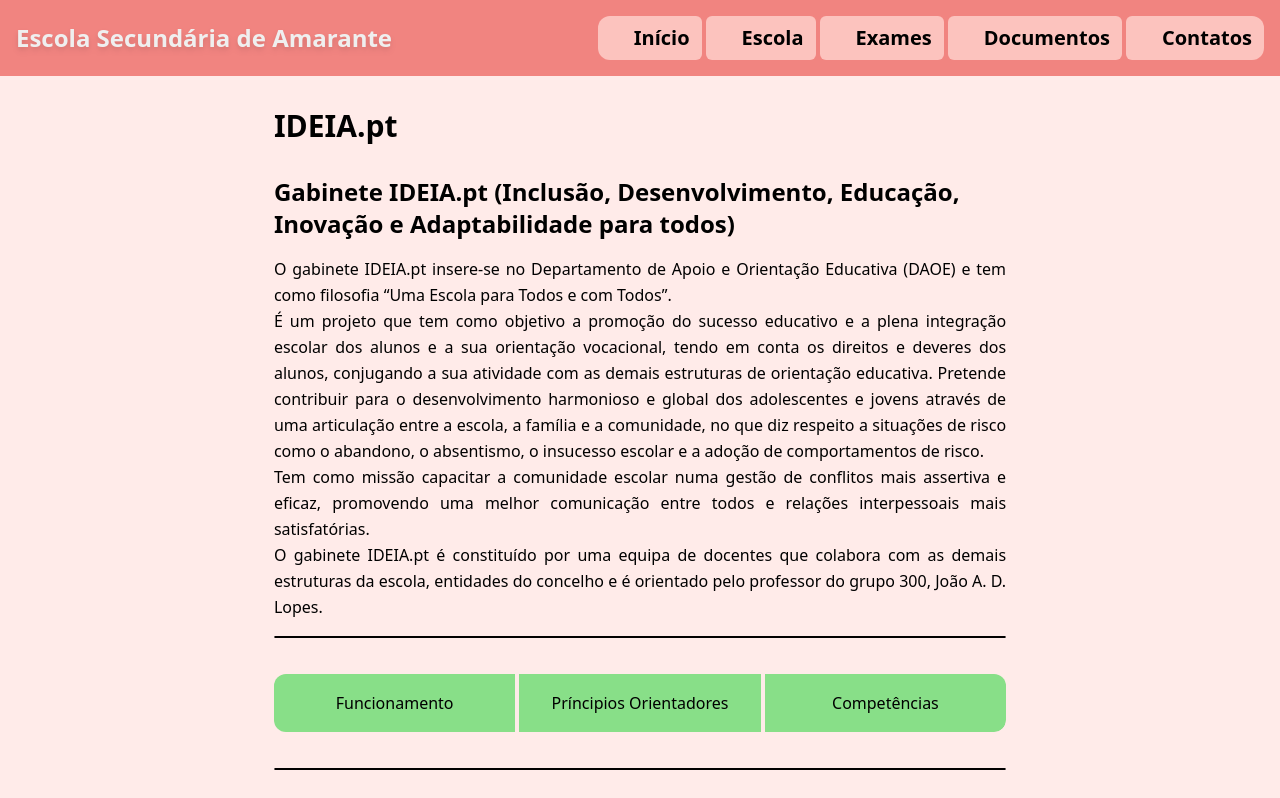
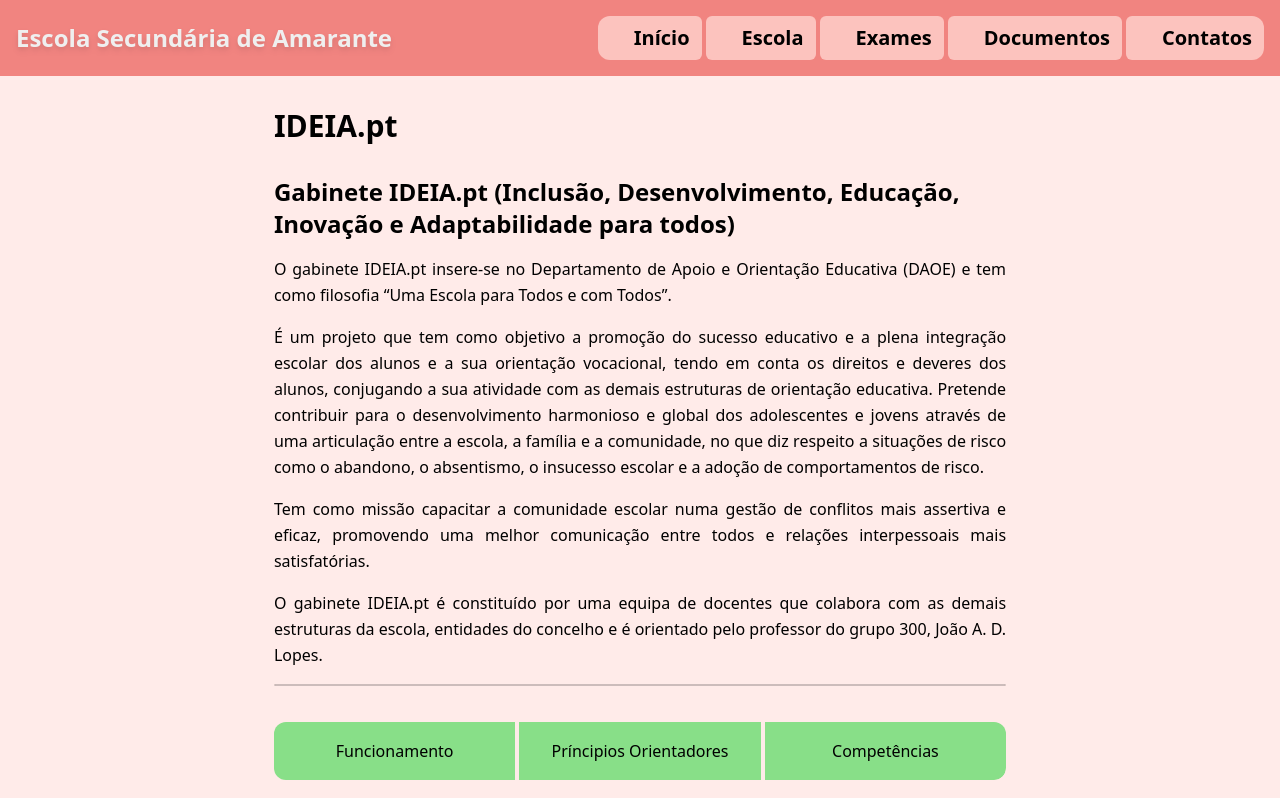
Before and after one commit to cakePhone/SiteDaEscola, a SvelteKit app: page /galaxias/ideia-pt in a window 1280 px wide. Shown: the top 798 px of the page. Built offline with nearby package versions, Linux system fonts and the light colour scheme; some icons are missing.

Commit message:
Adiciona titulo à página IDEIA

```diff
--- a/src/routes/galaxias/ideia-pt/+page.svelte
+++ b/src/routes/galaxias/ideia-pt/+page.svelte
@@ -1,6 +1,10 @@
 <script lang="ts">
   import {handleAnchorClick} from "$lib";
 </script>
+
+<svelte:head>
+  <title>IDEIA.pt</title>
+</svelte:head>
 
 <article>
   <section class="prose">
@@ -9,16 +13,19 @@
     <p>
       O gabinete IDEIA.pt insere-se no Departamento de Apoio e Orientação Educativa (DAOE) e tem como filosofia “Uma
       Escola para Todos e com Todos”.
-      <br>
+    </p>
+    <p>
       É um projeto que tem como objetivo a promoção do sucesso educativo e a plena integração escolar dos alunos e a sua
       orientação vocacional, tendo em conta os direitos e deveres dos alunos, conjugando a sua atividade com as demais
       estruturas de orientação educativa. Pretende contribuir para o desenvolvimento harmonioso e global dos
       adolescentes e jovens através de uma articulação entre a escola, a família e a comunidade, no que diz respeito a
       situações de risco como o abandono, o absentismo, o insucesso escolar e a adoção de comportamentos de risco.
-      <br>
+    </p>
+    <p>
       Tem como missão capacitar a comunidade escolar numa gestão de conflitos mais assertiva e eficaz, promovendo uma
       melhor comunicação entre todos e relações interpessoais mais satisfatórias.
-      <br>
+    </p>
+    <p>
       O gabinete IDEIA.pt é constituído por uma equipa de docentes que colabora com as demais estruturas da escola,
       entidades do concelho e é orientado pelo professor do grupo 300, João A. D. Lopes.
     </p>
@@ -37,11 +44,11 @@
     <p>
       O gabinete IDEIA.pt desenvolve a sua atividade de acordo com um plano anual de atividades que se integra no plano
       anual de atividades da escola.
-      <br>
+    </p>
+    <p>
       O gabinete encontra-se aberto diariamente e localiza-se no bloco central; fora do horário de funcionamento do
       gabinete IDEIA.pt, as ocorrências devem ser encaminhadas para os Serviços de Psicologia e Orientação (SPO) ou para
-      a
-      Direção da Escola.
+      a Direção da Escola.
     </p>
 
     <h2 id="principios">Princípios Orientadores</h2>
@@ -79,7 +86,7 @@
 
 <style lang="postcss">
   hr {
-    @apply max-w-[80ch]
+    @apply max-w-[80ch] opacity-20
   }
 
   .inline-indice {
```
